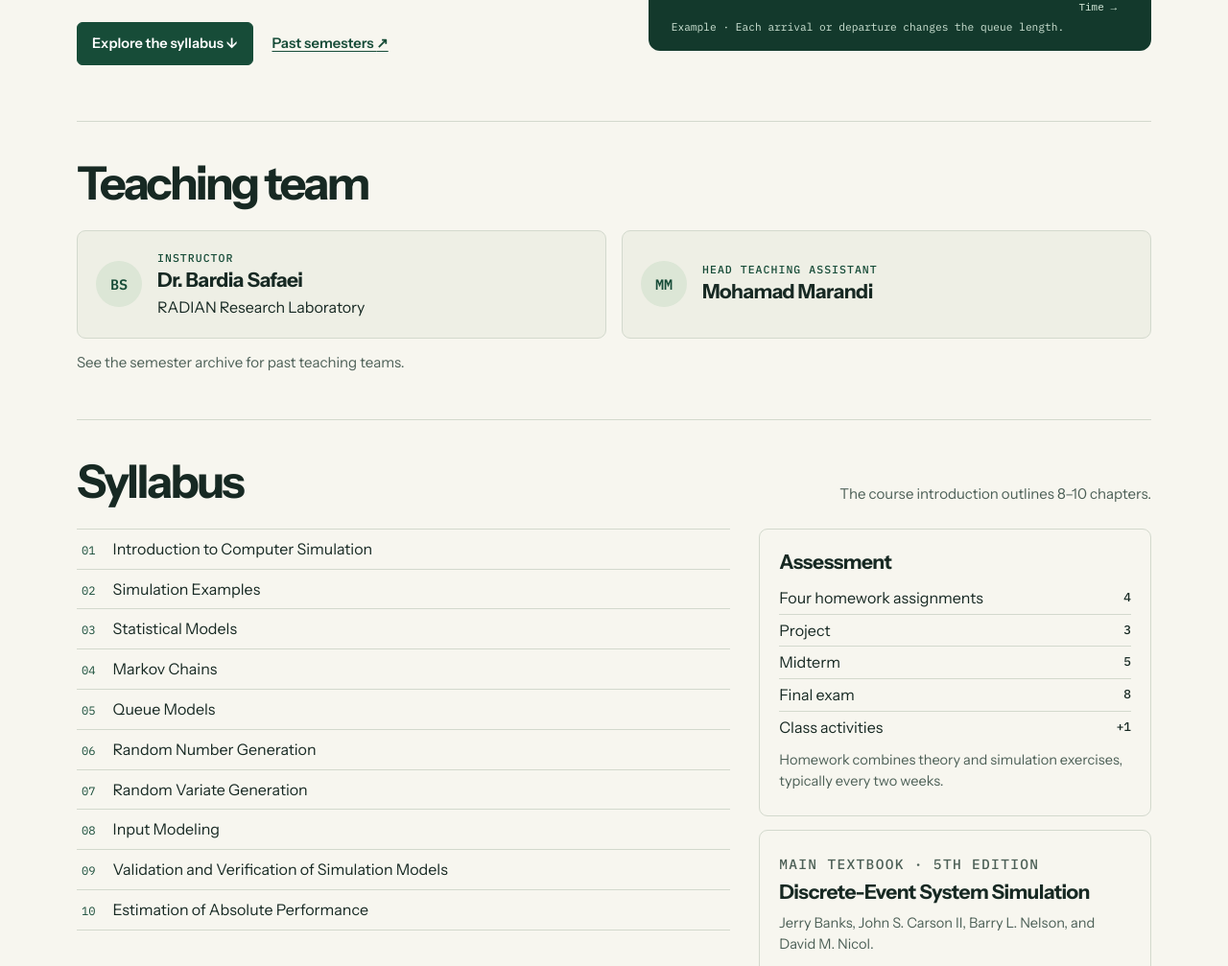
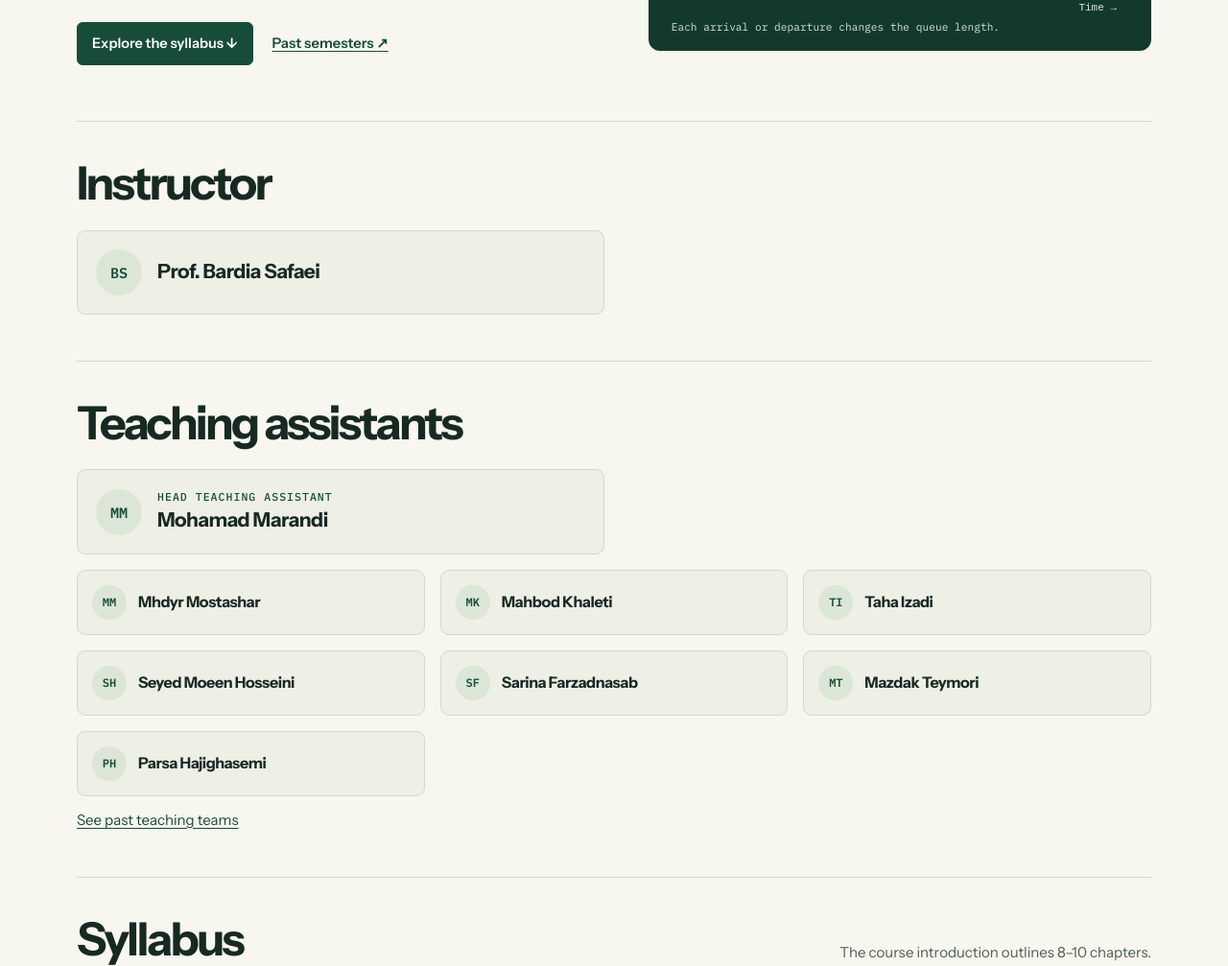
Before and after one commit to computer-simulation-sut/computer-simulation-sut.github.io, a plain HTML site: page index.html in a window 1280 px wide. Shown: the part 471-1478 px from the top of the page at 96% size. Drawn offline with Linux system fonts and the light colour scheme.

Commit message:
Update index.html

```diff
--- a/index.html
+++ b/index.html
@@ -12,17 +12,17 @@
 :root{color-scheme:light;--paper:#f7f6ef;--ink:#172923;--muted:#4d6057;--green:#174c38;--dark:#13392c;--line:#d3d9cd;--lime:#dcf292;--mono:"IBM Plex Mono",monospace}
 *{box-sizing:border-box}html{scroll-behavior:smooth}body{margin:0;background:var(--paper);color:var(--ink);font:16px/1.55 "Instrument Sans",system-ui,sans-serif}a{color:var(--green);text-underline-offset:.22em}a:focus-visible,summary:focus-visible{outline:3px solid #b27219;outline-offset:5px}.wrap{width:min(1120px,calc(100% - 64px));margin:auto}.skip{position:absolute;left:1rem;top:-5rem;background:white;padding:10px;z-index:2}.skip:focus{top:1rem}.top{border-bottom:1px solid var(--line)}.top .wrap{display:flex;align-items:center;justify-content:space-between;gap:18px;padding:18px 0}.brand{display:flex;align-items:center;gap:12px;font-weight:700;text-decoration:none;color:var(--ink)}.mark{display:grid;place-items:center;background:var(--green);color:white;border-radius:8px;width:35px;height:35px;font:600 15px var(--mono)}nav{display:flex;flex-wrap:wrap;gap:8px 25px}nav a{font-size:14px;text-decoration:none;font-weight:600}nav a:hover{text-decoration:underline}
 .hero{display:grid;grid-template-columns:1.06fr 1fr;gap:40px;align-items:center;padding:68px 0 58px}.eyebrow,.label{font:500 .72rem/1.5 var(--mono);letter-spacing:.09em;text-transform:uppercase;color:var(--green)}h1,h2,h3,p{margin:0}h1{font-size:clamp(3.6rem,8.2vw,7.4rem);letter-spacing:-.095em;line-height:.88;margin:18px 0 24px}h2{font-size:clamp(2rem,4vw,3rem);letter-spacing:-.055em;line-height:1.02}h3{font-size:1.3rem;letter-spacing:-.025em;line-height:1.2}.intro{max-width:425px;color:var(--muted);font-size:1.13rem}.actions{display:flex;align-items:center;flex-wrap:wrap;gap:12px 20px;margin-top:26px}.button{display:inline-block;border:1px solid var(--green);border-radius:6px;padding:10px 15px;background:var(--green);color:white;text-decoration:none;font-weight:600;font-size:.91rem}.button:hover{background:#24634a}.quiet{font-weight:600;font-size:.92rem}.diagram{margin:0;background:var(--dark);color:white;border-radius:12px;padding:24px 24px 18px;overflow:hidden}.diagram figcaption{font:500 .72rem var(--mono);letter-spacing:.07em;text-transform:uppercase;color:#d0e5d6}.diagram canvas{display:block;width:100%;aspect-ratio:1.6}.diagram p{font:.7rem var(--mono);color:#d0e5d6}
-.section{border-top:1px solid var(--line);padding:40px 0 48px;scroll-margin-top:12px}.section-head{display:flex;justify-content:space-between;align-items:end;gap:12px 20px;margin-bottom:24px}.section-head p,.note{color:var(--muted);font-size:.94rem}.people,.course-grid{display:grid;grid-template-columns:1fr 1fr;gap:16px}.person{background:#eeefe5;border:1px solid var(--line);border-radius:9px;display:flex;align-items:center;gap:16px;padding:19px}.avatar{width:48px;height:48px;flex:none;display:grid;place-items:center;background:#dce6d6;color:var(--green);border-radius:50%;font:600 .95rem var(--mono)}.person h3{margin:3px 0}.person a{font-size:.88rem}.note{margin-top:13px}
+.section{border-top:1px solid var(--line);padding:40px 0 48px;scroll-margin-top:12px}.section-head{display:flex;justify-content:space-between;align-items:end;gap:12px 20px;margin-bottom:24px}.section-head p,.note{color:var(--muted);font-size:.94rem}.people,.course-grid{display:grid;grid-template-columns:1fr 1fr;gap:16px}.person{background:#eeefe5;border:1px solid var(--line);border-radius:9px;display:flex;align-items:center;gap:16px;padding:19px}.avatar{width:48px;height:48px;flex:none;display:grid;place-items:center;background:#dce6d6;color:var(--green);border-radius:50%;font:600 .95rem var(--mono)}.instructor-card{max-width:550px}.ta-list{list-style:none;padding:0;margin:16px 0 0;grid-template-columns:repeat(3,minmax(0,1fr))}.ta-list .person{height:100%;padding:15px;gap:12px}.ta-list .avatar{width:36px;height:36px;font-size:.75rem}.ta-list h3{font-size:1rem}.head-ta{max-width:550px}.person h3{margin:3px 0}.person a{font-size:.88rem}.note{margin-top:13px}
 .course-grid{grid-template-columns:1.25fr .75fr;gap:30px}.chapters{list-style:none;counter-reset:chapter;padding:0;margin:0;border-top:1px solid var(--line)}.chapters li{counter-increment:chapter;display:flex;gap:18px;align-items:baseline;border-bottom:1px solid var(--line);padding:8px 5px}.chapters li::before{content:counter(chapter,decimal-leading-zero);font:.76rem var(--mono);color:var(--green)}.side{display:grid;gap:14px;align-content:start}.box{border:1px solid var(--line);border-radius:9px;padding:18px 20px}.box h3{margin:4px 0 8px}.box p{color:var(--muted);font-size:.91rem;margin:6px 0}.grades{margin:7px 0 0}.grades div{display:flex;justify-content:space-between;gap:12px;border-bottom:1px solid var(--line);padding:4px 0}.grades div:last-child{border:0}.grades dd{margin:0;font:500 .8rem/1.9 var(--mono)}
 .archive{border-top:1px solid var(--line)}details{border-bottom:1px solid var(--line)}summary{cursor:pointer;list-style:none;display:flex;align-items:center;justify-content:space-between;gap:12px;padding:12px 5px;font-weight:700}summary::-webkit-details-marker{display:none}summary::after{content:"+";font:500 1rem var(--mono);color:var(--green)}details[open] summary::after{content:"−"}details ul{margin:0 0 12px;padding-left:25px}details a{font-weight:600}.archive-link{margin-top:18px}.footer{background:var(--dark);color:#e3eee5;padding:24px 0}.footer .wrap{display:flex;justify-content:space-between;gap:10px;flex-wrap:wrap}.footer a{color:var(--lime)}
-@media(max-width:760px){.wrap{width:calc(100% - 36px)}.top .wrap{align-items:flex-start;flex-direction:column;gap:12px}.hero,.course-grid{grid-template-columns:1fr}.hero{gap:26px;padding:42px 0 36px}.section{padding:30px 0 35px}.section-head{align-items:start;flex-direction:column}}@media(max-width:480px){.people{grid-template-columns:1fr}.diagram{padding:16px}nav{gap:8px 15px}}@media(prefers-reduced-motion:reduce){html{scroll-behavior:auto}}
+@media(max-width:760px){.ta-list{grid-template-columns:repeat(2,minmax(0,1fr))}.wrap{width:calc(100% - 36px)}.top .wrap{align-items:flex-start;flex-direction:column;gap:12px}.hero,.course-grid{grid-template-columns:1fr}.hero{gap:26px;padding:42px 0 36px}.section{padding:30px 0 35px}.section-head{align-items:start;flex-direction:column}}@media(max-width:480px){.people{grid-template-columns:1fr}.diagram{padding:16px}nav{gap:8px 15px}}@media(prefers-reduced-motion:reduce){html{scroll-behavior:auto}}
 </style>
 </head>
 <body id="top">
 <a class="skip" href="#main">Skip to content</a>
 <header class="top"><div class="wrap">
 <a class="brand" href="#top"><span class="mark" aria-hidden="true">CS</span> Computer Simulation</a>
-<nav aria-label="Course navigation"><a href="#team">Teaching team</a><a href="#syllabus">Syllabus</a><a href="#textbook">Textbook</a><a href="#archive">Past semesters</a></nav>
+<nav aria-label="Course navigation"><a href="#instructor">Instructor</a><a href="#team">TAs</a><a href="#syllabus">Syllabus</a><a href="#textbook">Textbook</a><a href="#archive">Past semesters</a></nav>
 </div></header>
 <main class="wrap" id="main">
 <section class="hero" aria-labelledby="title">
@@ -31,15 +31,25 @@
 <div class="actions"><a class="button" href="#syllabus">Explore the syllabus <span aria-hidden="true">↓</span></a><a class="quiet" href="#archive">Past semesters <span aria-hidden="true">↗</span></a></div></div>
 <figure class="diagram"><figcaption>A discrete-event simulation trace</figcaption>
 <canvas id="trace" width="480" height="300" role="img" aria-label="Queue length starts at zero, rises to one and then two after arrivals, falls to one after a departure, rises to two and then three after arrivals, then falls to two and one after departures."></canvas>
-<p>Example · Each arrival or departure changes the queue length.</p></figure>
+<p>Each arrival or departure changes the queue length.</p></figure>
+</section>
+<section class="section" id="instructor" aria-labelledby="instructor-title">
+<div class="section-head"><h2 id="instructor-title">Instructor</h2></div>
+<article class="person instructor-card"><span class="avatar" aria-hidden="true">BS</span><div><h3>Prof. Bardia Safaei</h3><strong><em></em></strong></div></article>
 </section>
 <section class="section" id="team" aria-labelledby="team-title">
-<div class="section-head"><h2 id="team-title">Teaching team</h2></div>
-<div class="people">
-<article class="person"><span class="avatar" aria-hidden="true">BS</span><div><p class="label">Instructor</p><h3>Dr. Bardia Safaei</h3><span>RADIAN Research Laboratory</span></div></article>
-<article class="person"><span class="avatar" aria-hidden="true">MM</span><div><p class="label">Head teaching assistant</p><h3>Mohamad Marandi</h3></div></article>
-</div>
-<p class="note">See the semester archive for past teaching teams.</p>
+<div class="section-head"><h2 id="team-title">Teaching assistants</h2></div>
+<article class="person head-ta"><span class="avatar" aria-hidden="true">MM</span><div><p class="label">Head teaching assistant</p><h3>Mohamad Marandi</h3></div></article>
+<ul class="people ta-list">
+<li class="person"><span class="avatar" aria-hidden="true">MM</span><h3>Mhdyr Mostashar</h3></li>
+<li class="person"><span class="avatar" aria-hidden="true">MK</span><h3>Mahbod Khaleti</h3></li>
+<li class="person"><span class="avatar" aria-hidden="true">TI</span><h3>Taha Izadi</h3></li>
+<li class="person"><span class="avatar" aria-hidden="true">SH</span><h3>Seyed Moeen Hosseini</h3></li>
+<li class="person"><span class="avatar" aria-hidden="true">SF</span><h3>Sarina Farzadnasab</h3></li>
+<li class="person"><span class="avatar" aria-hidden="true">MT</span><h3>Mazdak Teymori</h3></li>
+<li class="person"><span class="avatar" aria-hidden="true">PH</span><h3>Parsa Hajighasemi</h3></li>
+</ul>
+<p class="note"><a href="#archive">See past teaching teams</a></p>
 </section>
 <section class="section" id="syllabus" aria-labelledby="syllabus-title">
 <div class="section-head"><h2 id="syllabus-title">Syllabus</h2><p>The course introduction outlines 8–10 chapters.</p></div>
@@ -70,13 +80,20 @@
 const canvas = document.querySelector('#trace');
 const ctx = canvas.getContext('2d');
 
+const events = [[.12, 1], [.24, 2], [.39, 1], [.50, 2], [.62, 3], [.78, 2], [.89, 1]];
+
 function drawTrace() {
   const width = canvas.clientWidth;
   const height = canvas.clientHeight;
   const scale = window.devicePixelRatio || 1;
-  canvas.width = Math.round(width * scale);
-  canvas.height = Math.round(height * scale);
+  const pixelWidth = Math.round(width * scale);
+  const pixelHeight = Math.round(height * scale);
+  if (canvas.width !== pixelWidth || canvas.height !== pixelHeight) {
+    canvas.width = pixelWidth;
+    canvas.height = pixelHeight;
+  }
   ctx.setTransform(scale, 0, 0, scale, 0, 0);
+  ctx.clearRect(0, 0, width, height);
 
   const left = 26, right = width - 12, top = 46, bottom = height - 37;
   const x = time => left + time * (right - left);
@@ -98,7 +115,6 @@ function drawTrace() {
     ctx.fillText(length, 7, y(length) + 4);
   }
 
-  const events = [[.12, 1], [.24, 2], [.39, 1], [.50, 2], [.62, 3], [.78, 2], [.89, 1]];
   ctx.strokeStyle = '#dcf292';
   ctx.lineWidth = 2.5;
   ctx.lineJoin = 'round';
@@ -121,8 +137,10 @@ function drawTrace() {
   }
 }
 
-drawTrace();
-window.addEventListener('resize', drawTrace);
+if (ctx) {
+  drawTrace();
+  window.addEventListener('resize', drawTrace);
+}
 </script>
 </body>
 </html>
```
